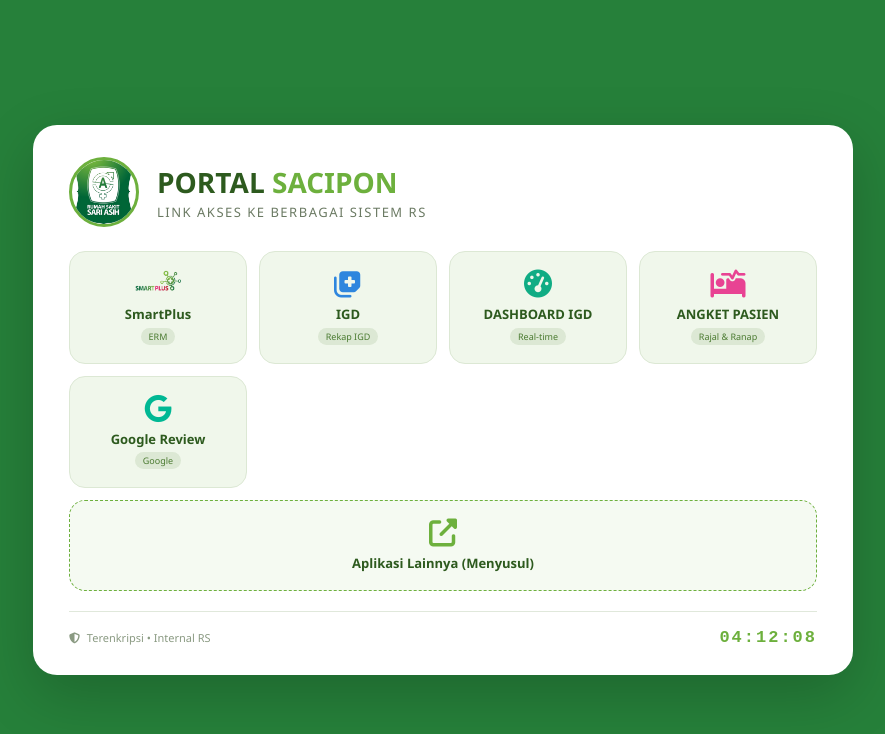
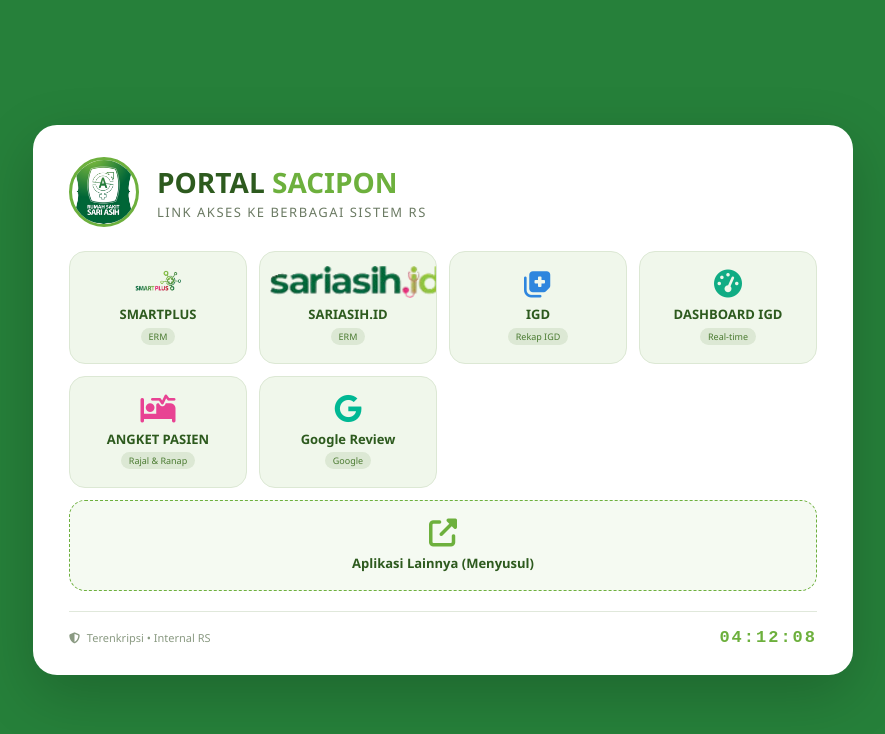
Before and after one commit to nhnurhabibullah007try/cpdh, a plain HTML site: page index.html in a window 1280 px wide. Shown: the whole page, without its empty margins (197-1082 px from the left). Drawn offline with Linux system fonts and the light colour scheme.

Commit message:
Update index.html

```diff
--- a/index.html
+++ b/index.html
@@ -302,7 +302,16 @@
          style="height:32px; width:auto; display:block; margin:0 auto 8px auto; object-fit:contain;"
          onerror="this.style.display='none'; this.nextElementSibling.style.display='block';">
     <i class="fas fa-user-md" style="color:#e67e22; display:none;"></i>
-    <span class="label">SmartPlus</span>
+    <span class="label">SMARTPLUS</span>
+    <span class="badge">ERM</span>
+</a>
+        <a href="https://www.sariasih.id/" target="_blank" class="menu-item" style="padding: 14px 10px;">
+    <img src="https://raw.githubusercontent.com/nhnurhabibullah007try/cpdh/main/logo-said.png"
+         alt="SARIASIH.ID"
+         style="height:32px; width:auto; display:block; margin:0 auto 8px auto; object-fit:contain;"
+         onerror="this.style.display='none'; this.nextElementSibling.style.display='block';">
+    <i class="fas fa-user-md" style="color:#e67e22; display:none;"></i>
+    <span class="label">SARIASIH.ID</span>
     <span class="badge">ERM</span>
 </a>
         <a href="https://db-igd.cpdh.web.id" target="_blank" class="menu-item">
```
